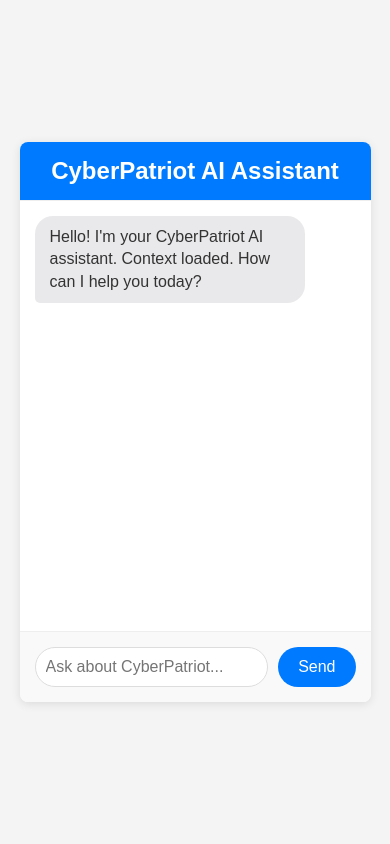
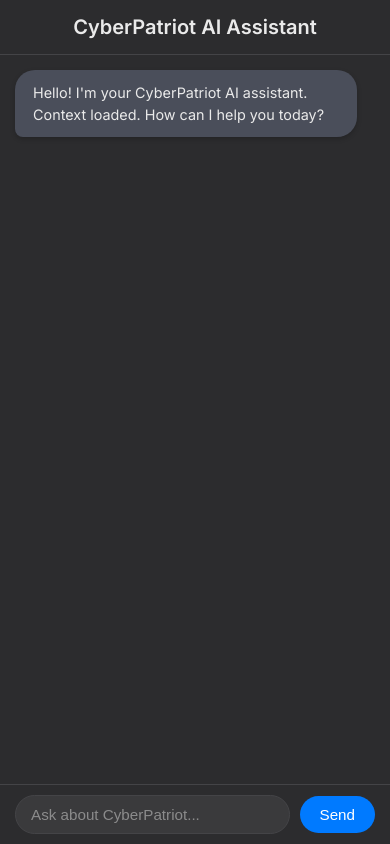
Before and after one commit to Orionband/CyberPatriot, a plain HTML site: page index.html in a window 390 px wide. Drawn offline with Linux system fonts and the light colour scheme.

Commit message:
Update style.css

```diff
--- a/style.css
+++ b/style.css
@@ -1,120 +1,215 @@
+/* --- Global Resets & Variables --- */
+:root {
+    --primary-color: #007AFF; /* Modern blue */
+    --primary-hover-color: #005bb5;
+    --accent-color-user: #007AFF;
+    --accent-color-ai: #4A4E5A; /* Darker gray for AI messages */
+
+    --background-color: #1C1C1E; /* Dark background for body */
+    --container-background: #2C2C2E; /* Slightly lighter for chat container */
+    --input-background: #3A3A3C; /* Background for input fields */
+    --text-color-primary: #EAEAEA; /* Light gray for primary text */
+    --text-color-secondary: #A0A0A0; /* Lighter gray for placeholders, secondary info */
+    --border-color: #444447;
+
+    --font-family: 'Inter', -apple-system, BlinkMacSystemFont, "Segoe UI", Roboto, Helvetica, Arial, sans-serif;
+    --border-radius-main: 12px;
+    --border-radius-message: 20px;
+}
+
+/* --- Base Styles --- */
 body {
-    font-family: Arial, sans-serif;
+    font-family: var(--font-family);
     margin: 0;
-    padding: 0;
-    background-color: #f4f4f4;
+    padding: 20px;
+    background-color: var(--background-color);
+    color: var(--text-color-primary);
     display: flex;
     justify-content: center;
     align-items: center;
     min-height: 100vh;
+    box-sizing: border-box;
 }
 
+/* --- Chat Container --- */
 .chat-container {
-    background-color: #fff;
-    border-radius: 8px;
-    box-shadow: 0 2px 10px rgba(0, 0, 0, 0.1);
+    background-color: var(--container-background);
+    border-radius: var(--border-radius-main);
+    box-shadow: 0 10px 30px rgba(0, 0, 0, 0.35); /* Enhanced shadow for dark theme */
     width: 90%;
-    max-width: 600px;
+    max-width: 650px;
     display: flex;
     flex-direction: column;
-    overflow: hidden; /* For border-radius to apply to children */
+    overflow: hidden;
+    height: calc(100vh - 40px); /* Use more vertical space, accounting for body padding */
+    max-height: 750px; /* Max height constraint */
 }
 
+/* --- Header --- */
 h1 {
     text-align: center;
-    color: #333;
-    padding: 15px;
+    color: var(--text-color-primary);
+    padding: 20px 15px;
     margin: 0;
-    background-color: #007bff;
-    color: white;
     font-size: 1.5em;
+    font-weight: 600;
+    border-bottom: 1px solid var(--border-color);
 }
 
-.warning {
-    background-color: #fff3cd;
-    color: #856404;
-    border: 1px solid #ffeeba;
-    padding: 10px;
-    margin: 10px 15px;
-    border-radius: 4px;
-    font-size: 0.9em;
-    text-align: center;
+/* --- Chat Box --- */
+.chat-box {
+    flex-grow: 1;
+    overflow-y: auto;
+    padding: 20px;
+    display: flex;
+    flex-direction: column;
+    gap: 12px;
 }
 
-.chat-box {
-    height: 400px;
-    overflow-y: auto;
-    padding: 15px;
-    border-top: 1px solid #eee;
-    border-bottom: 1px solid #eee;
-    display: flex;
-    flex-direction: column;
-    gap: 10px;
+/* Custom scrollbar for WebKit browsers */
+.chat-box::-webkit-scrollbar {
+    width: 8px;
+}
+.chat-box::-webkit-scrollbar-track {
+    background: var(--container-background);
+    border-radius: 10px;
+}
+.chat-box::-webkit-scrollbar-thumb {
+    background-color: var(--accent-color-ai);
+    border-radius: 10px;
+    border: 2px solid var(--container-background);
+}
+.chat-box::-webkit-scrollbar-thumb:hover {
+    background-color: #5f636e;
 }
 
+
+/* --- Messages --- */
 .message {
-    padding: 10px 15px;
-    border-radius: 18px;
-    max-width: 75%;
+    padding: 12px 18px;
+    border-radius: var(--border-radius-message);
+    max-width: 80%;
     word-wrap: break-word;
-    line-height: 1.4;
+    line-height: 1.5;
+    font-size: 0.95em;
+    box-shadow: 0 2px 5px rgba(0,0,0,0.2); /* Subtle shadow on messages */
+}
+
+.message p {
+    margin: 0;
 }
 
 .user-message {
-    background-color: #007bff;
+    background-color: var(--accent-color-user);
     color: white;
     align-self: flex-end;
-    border-bottom-right-radius: 5px;
-}
-
-.user-message p, .ai-message p {
-    margin: 0;
+    border-bottom-right-radius: 8px; /* "Tail" effect */
 }
 
 .ai-message {
-    background-color: #e9e9eb;
-    color: #333;
+    background-color: var(--accent-color-ai);
+    color: var(--text-color-primary);
     align-self: flex-start;
-    border-bottom-left-radius: 5px;
+    border-bottom-left-radius: 8px; /* "Tail" effect */
 }
 
 .ai-message.error {
-    background-color: #f8d7da;
-    color: #721c24;
-    border: 1px solid #f5c6cb;
+    background-color: #6e2b2b; /* Dark red for error background */
+    color: #f5c7c7; /* Light text for error */
+    border: 1px solid #843535;
 }
 
+/* --- Input Area --- */
 .input-area {
     display: flex;
-    padding: 15px;
-    background-color: #f9f9f9;
+    align-items: center; /* Align items vertically */
+    padding: 15px 20px;
+    background-color: var(--container-background);
+    border-top: 1px solid var(--border-color);
+    gap: 10px;
 }
 
 #user-input {
     flex-grow: 1;
-    padding: 10px;
-    border: 1px solid #ddd;
-    border-radius: 20px;
-    margin-right: 10px;
+    padding: 12px 18px;
+    border: 1px solid var(--border-color);
+    background-color: var(--input-background);
+    color: var(--text-color-primary);
+    border-radius: var(--border-radius-message);
     font-size: 1em;
+    outline: none;
+    transition: border-color 0.2s ease, box-shadow 0.2s ease;
+}
+
+#user-input::placeholder {
+    color: var(--text-color-secondary);
+    opacity: 0.8;
+}
+
+#user-input:focus {
+    border-color: var(--primary-color);
+    box-shadow: 0 0 0 3px rgba(0, 122, 255, 0.25);
 }
 
 #send-button {
-    padding: 10px 20px;
-    background-color: #007bff;
+    padding: 12px 25px;
+    background-color: var(--primary-color);
     color: white;
     border: none;
-    border-radius: 20px;
+    border-radius: var(--border-radius-message);
     cursor: pointer;
     font-size: 1em;
-    transition: background-color 0.3s ease;
+    font-weight: 500;
+    transition: background-color 0.2s ease, transform 0.1s ease;
+    flex-shrink: 0; /* Prevent button from shrinking */
 }
 
-#send-button:hover {
-    background-color: #0056b3;
+#send-button:hover:not(:disabled) {
+    background-color: var(--primary-hover-color);
+}
+
+#send-button:active:not(:disabled) {
+    transform: scale(0.97);
 }
 
 #send-button:disabled {
-    background-color: #ccc;
+    background-color: #505053;
+    color: #8e8e93;
     cursor: not-allowed;
+    transform: none;
 }
+
+/* --- Responsive Adjustments --- */
+@media (max-width: 600px) {
+    body {
+        padding: 0; /* Full width on small screens */
+    }
+    .chat-container {
+        width: 100%;
+        height: 100vh; /* Full height on small screens */
+        max-height: none;
+        border-radius: 0; /* No border radius for full screen experience */
+        box-shadow: none;
+    }
+    h1 {
+        font-size: 1.25em;
+        padding: 15px;
+    }
+    .chat-box {
+        padding: 15px;
+    }
+    .message {
+        max-width: 85%;
+        font-size: 0.9em;
+    }
+    #user-input, #send-button {
+        font-size: 0.95em;
+        padding: 10px 15px;
+    }
+    #send-button {
+        padding: 10px 20px;
+    }
+    .input-area {
+        padding: 10px 15px;
+    }
+}
```
